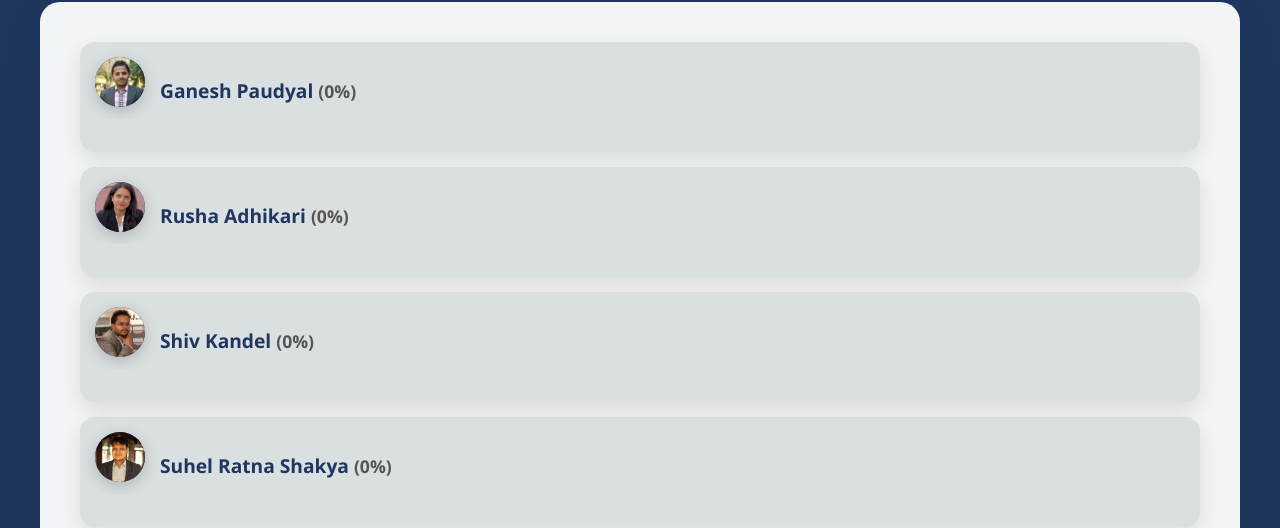
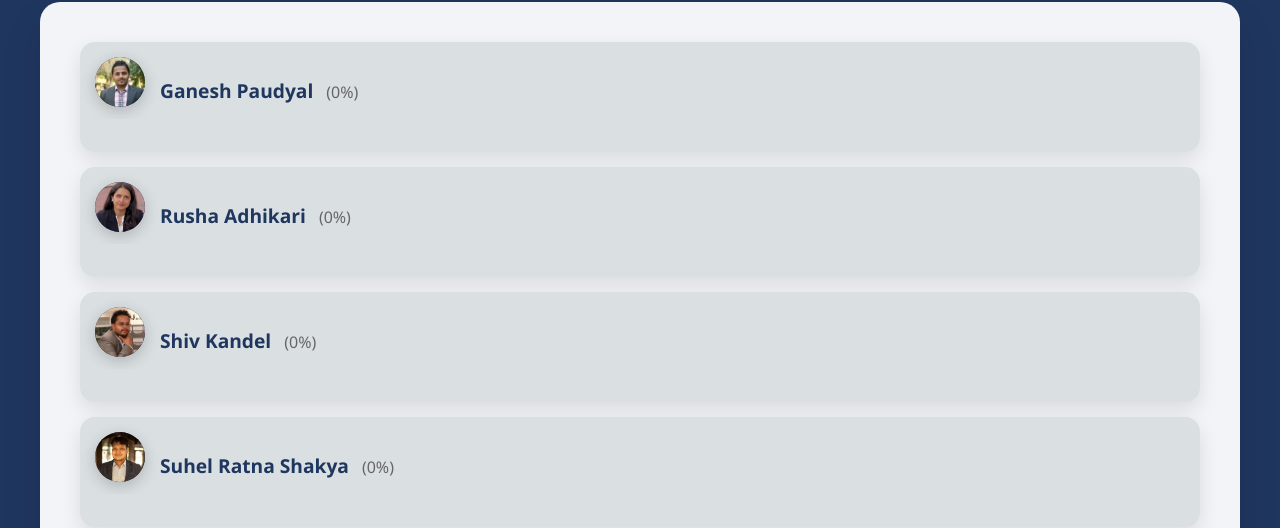
Before and after one commit to amWRit/Alumni-Voting-Results, a plain HTML site: page results.html in a window 1280 px wide. Shown: the part 269-797 px from the top of the page. Drawn offline with Linux system fonts and the light colour scheme; no server answers.

Commit message:
Update styles.css

```diff
--- a/styles.css
+++ b/styles.css
@@ -109,10 +109,12 @@ body {
     margin-bottom: 3px;
 }
 
-.candidate-votes {
-    font-size: 1.5rem;
-    font-weight: bold;
-    color: #D13239;
+.vote-percentage {
+    font-size: 1rem;
+    font-weight: normal;
+    color: #666;
+    display: inline-block;
+    margin-left: 8px;
 }
 
 .vote-bar {
@@ -146,13 +148,6 @@ body {
 @keyframes shimmer {
     0% { transform: translateX(-100%); }
     100% { transform: translateX(100%); }
-}
-
-.vote-percentage {
-    font-size: 1.1rem;
-    font-weight: bold;
-    color: #555;
-    text-align: right;
 }
 
 .total-votes {
```
